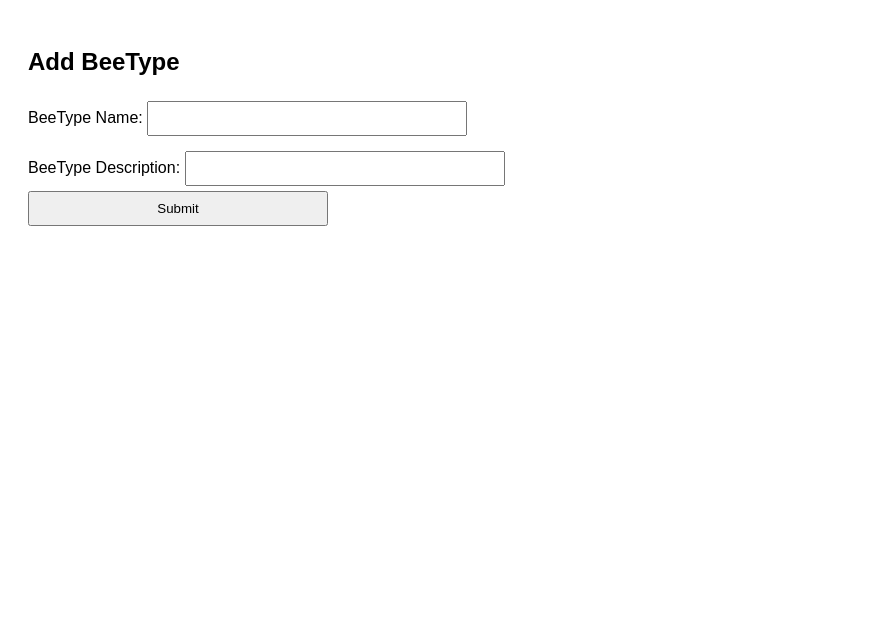
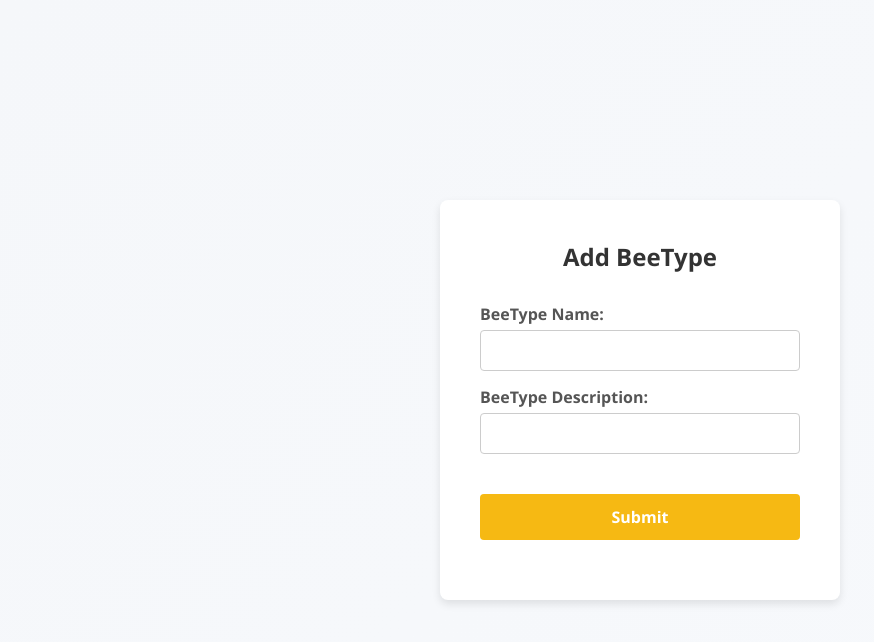
Before and after one commit to PEEMAI2004/CPE-241-Project, a plain HTML site: page Web/static/Farm/beetype.html in a window 1280 px wide. Shown: the whole page, without its empty margins (0-874 px from the left). Drawn offline with Linux system fonts and the light colour scheme.

Commit message:
Add css at beetype.html

```diff
--- a/Web/static/Farm/beetype.html
+++ b/Web/static/Farm/beetype.html
@@ -4,23 +4,106 @@
   <meta charset="UTF-8">
   <title>Add BeeType</title>
   <style>
-    body { font-family: sans-serif; padding: 20px; }
-    label { display: block; margin-top: 10px; }
-    input, button { padding: 8px; margin-top: 5px; width: 100%; max-width: 300px; }
+    * {
+      margin: 0;
+      padding: 0;
+      box-sizing: border-box;
+      font-family: 'Segoe UI', Tahoma, Geneva, Verdana, sans-serif;
+    }
+
+    body {
+      background-color: #f5f5f5;
+      background-image: linear-gradient(135deg, #f5f7fa 0%, #f7f9fc 100%);
+      min-height: 100vh;
+      display: flex;
+      justify-content: center;
+      align-items: center;
+      padding: 20px;
+    }
+
+    .form-container {
+      background-color: white;
+      padding: 40px;
+      border-radius: 8px;
+      box-shadow: 0 4px 8px rgba(0,0,0,0.1);
+      width: 100%;
+      max-width: 400px;
+    }
+
+    h2 {
+      text-align: center;
+      margin-bottom: 30px;
+      color: #333;
+    }
+
+    form label {
+      display: block;
+      margin-bottom: 15px;
+      font-weight: bold;
+      color: #555;
+    }
+
+    form input {
+      padding: 10px;
+      margin-top: 5px;
+      width: 100%;
+      border: 1px solid #ccc;
+      border-radius: 4px;
+      font-size: 14px;
+      background-color: #fff;
+    }
+
+    form input:focus {
+      border-color: #3498db;
+      outline: none;
+      box-shadow: 0 0 3px rgba(226, 129, 44, 0.5);
+    }
+
+    button[type="submit"] {
+      margin-top: 25px;
+      padding: 12px;
+      width: 100%;
+      background-color: #f6b913;
+      color: white;
+      border: none;
+      border-radius: 4px;
+      font-size: 16px;
+      font-weight: bold;
+      cursor: pointer;
+      transition: background-color 0.3s ease;
+    }
+
+    button[type="submit"]:hover {
+      background-color: #f6b913;
+    }
+
+    #result {
+      margin-top: 20px;
+      text-align: center;
+      color: #27ae60;
+      font-weight: bold;
+    }
   </style>
 </head>
 <body>
 
-  <h2>Add BeeType</h2>
+  <div class="form-container">
+    <h2>Add BeeType</h2>
 
-  <form id="beeTypeForm" data-endpoint="beetype">
+    <form id="beeTypeForm" data-endpoint="beetype">
+      <label>BeeType Name:
+        <input type="text" name="beetype_name" required>
+      </label>
 
-    <label>BeeType Name: <input type="text" name="beetype_name" required></label>
-    <label>BeeType Description: <input type="text" name="beetype_description" required></label>
-    <button type="submit">Submit</button>
-  </form>
+      <label>BeeType Description:
+        <input type="text" name="beetype_description" required>
+      </label>
 
-  <p id="result"></p>
+      <button type="submit">Submit</button>
+    </form>
+
+    <p id="result"></p>
+  </div>
 
   <script src="api.js"></script>
 </body>
```
